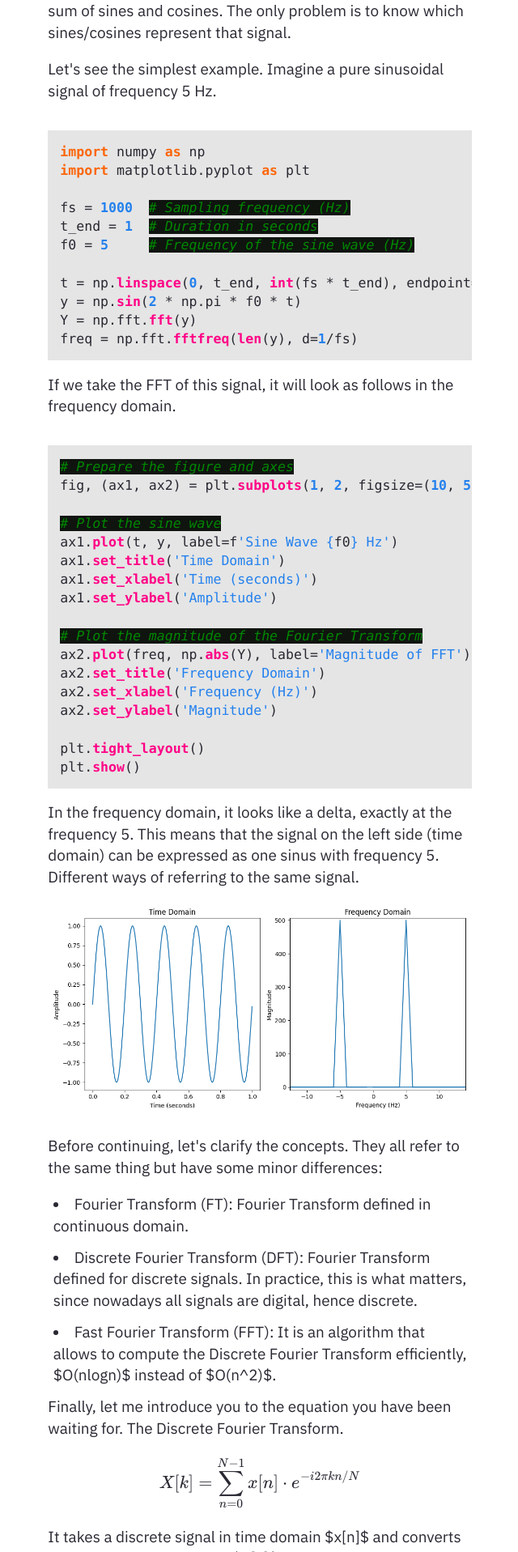
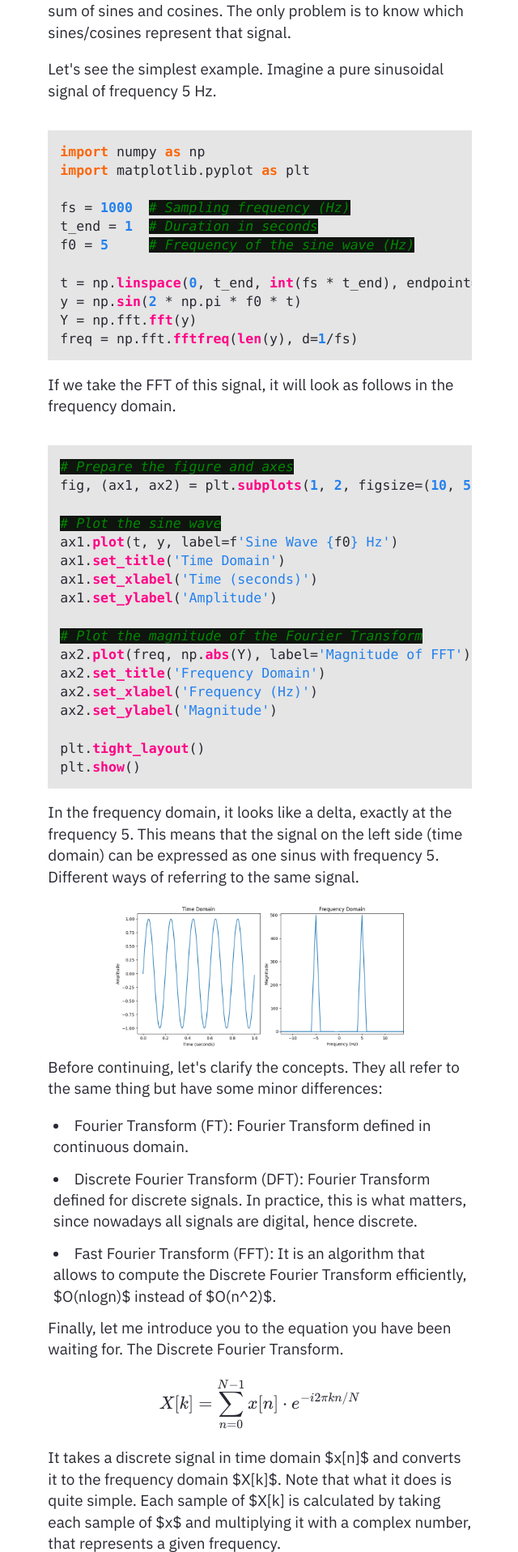
Before and after one commit to alrevuelta/myblog, a Jekyll site: the page built from _posts/2024-04-26-fft-polynomials.md, in a window 1280 px wide. Shown: the part 4483-6400 px from the top of the page at 81% size, without its empty margins (319-959 px from the left). Built offline with Jekyll 4.4.1, drawn with Linux system fonts in a browser that asks for light colours; formulas are drawn with MathJax 3.

Commit message:
Update 2024-04-26-fft-polynomials.md

````diff
--- a/_posts/2024-04-26-fft-polynomials.md
+++ b/_posts/2024-04-26-fft-polynomials.md
@@ -200,7 +200,7 @@ In the frequency domain, it looks like a delta, exactly at the frequency 5.
 This means that the signal on the left side (time domain) can be expressed as one sinus with frequency 5.
 Different ways of referring to the same signal.
 
-![timefreq](https://github.com/alrevuelta/myblog/blob/main/assets/img/time_freq.png)
+<center><img src="https://github.com/alrevuelta/myblog/blob/main/assets/img/time_freq.png?raw=true" style="width:70%"></center>
 
 Before continuing, let's clarify the concepts. They all refer to the same thing but have some minor differences:
 * Fourier Transform (FT): Fourier Transform defined in continuous domain.
@@ -308,10 +308,10 @@ plt.legend()
 plt.show()
 ```
 
-<center><img src="https://github.com/alrevuelta/myblog/blob/main/assets/img/fft_vs_naive.png?raw=true" style="width:70%"></center>
-
 And we get the following times. As you can see, for low-degree polynomials it may not make sense to use the FFT approach, since the FFT/IFFT back-and-forth conversions take more time than the naive approach.
 However, as the degree increases, we can observe how the FFT approach is way more efficient.
+
+<center><img src="https://github.com/alrevuelta/myblog/blob/main/assets/img/fft_vs_naive.png?raw=true" style="width:70%"></center>
 
 
 ## Summary
````
